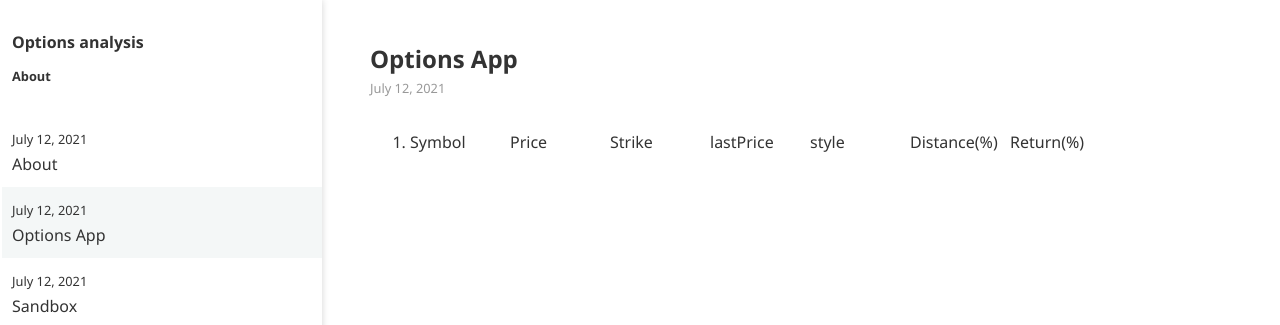
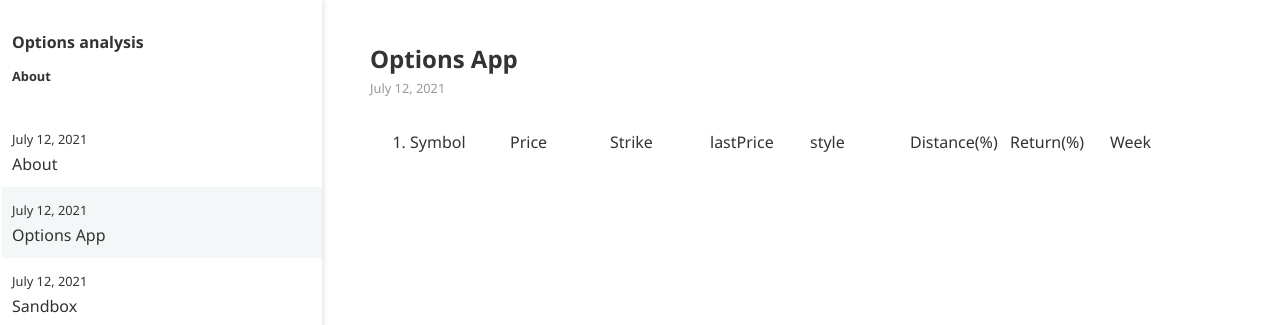
Before and after one commit to Chipingai/Chipingai.github.io, a Jekyll site: the page _posts/2021-07-12-options-app.html, which Jekyll copies as it is, in a window 1280 px wide. Shown: the top 325 px of the page. Built offline with Jekyll 4.4.1, drawn with Linux system fonts in a browser that asks for light colours.

Commit message:
Update 2021-07-12-options-app.html

```diff
--- a/_posts/2021-07-12-options-app.html
+++ b/_posts/2021-07-12-options-app.html
@@ -1,5 +1,5 @@
 <div>
-  <ol id="list"><li><span style="width:100px; display:inline-block;">Symbol</span><span style="width:100px; display:inline-block;">Price</span><span style="width:100px; display:inline-block;">Strike</span><span style="width:100px; display:inline-block;">lastPrice</span><span style="width:100px; display:inline-block;">style</span><span style="width:100px; display:inline-block;">Distance(%)</span><span style="width:100px; display:inline-block;">Return(%)</span>
+  <ol id="list"><li><span style="width:100px; display:inline-block;">Symbol</span><span style="width:100px; display:inline-block;">Price</span><span style="width:100px; display:inline-block;">Strike</span><span style="width:100px; display:inline-block;">lastPrice</span><span style="width:100px; display:inline-block;">style</span><span style="width:100px; display:inline-block;">Distance(%)</span><span style="width:100px; display:inline-block;">Return(%)</span><span style="width:100px; display:inline-block;">Week</span>
 </li></ol>
 
 </div>
@@ -86,9 +86,11 @@ Promise.all(promises).then(function() {
           aprReturn = aprReturn.toFixed(2);
           record.push(aprReturn);
 
+          record.push(week+1);
+
+
           filterData.push(record);
           recordSize++
-          console.log(distance,aprReturn,dateDiff)
         }
         //console.log("symbol : " + symbol + ", call record size = " + recordSize);
 
@@ -107,6 +109,8 @@ Promise.all(promises).then(function() {
           aprReturn = (((allData[symbol][week].options[0].puts[put].lastPrice/allData[symbol][week].options[0].puts[put].strike)/dateDiff)*250)*100;
           aprReturn = aprReturn.toFixed(2);
           record.push(aprReturn);
+
+          record.push(week+1);
           filterData.push(record);
           recordSize++;
         }
@@ -162,9 +166,14 @@ li.appendChild(fifth);
 li.appendChild(sixth);
 li.appendChild(seventh);
 
+let eighth = document.createElement('span');
+eighth.style.display = "inline-block";
+eighth.style.width = "100px";
+eighth.textContent = filterData[i][7];
+li.appendChild(eighth);
+
 document.getElementById('list').appendChild(li);
 }
-
 
  });
 
```
